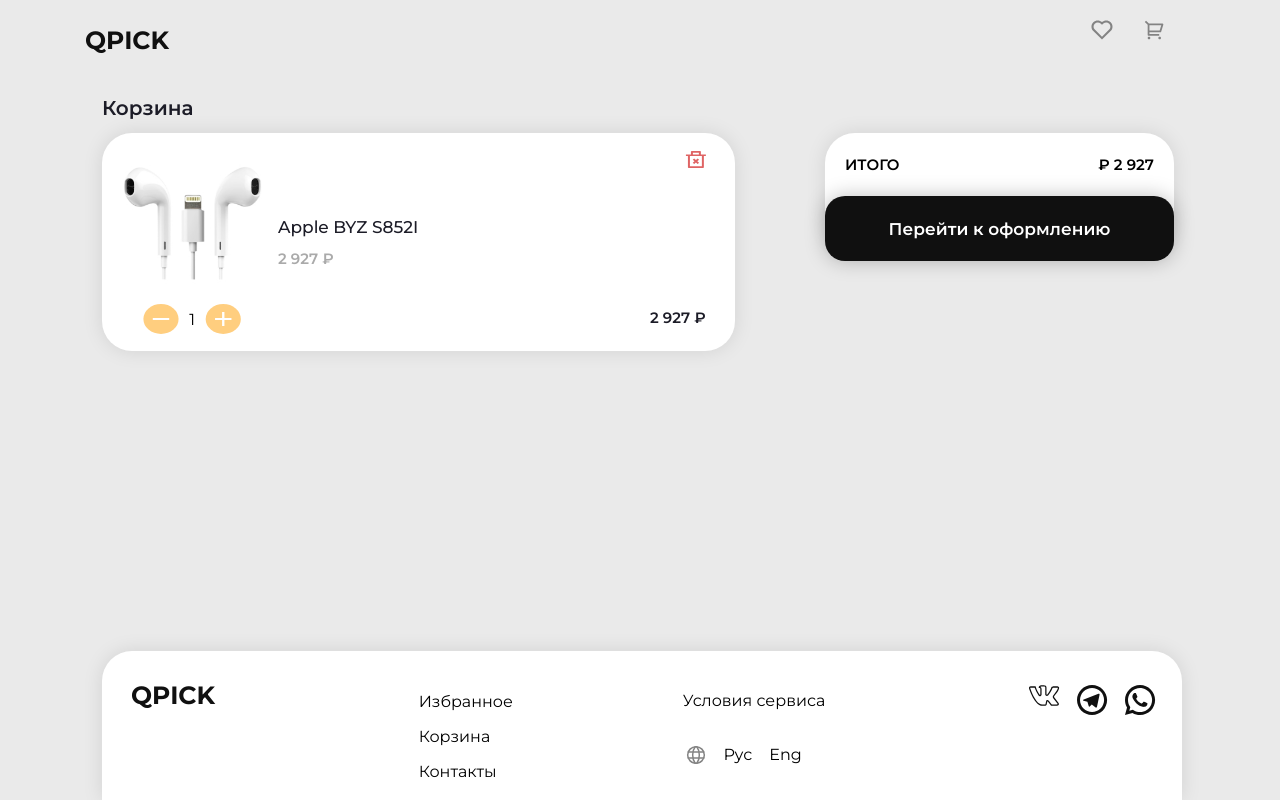
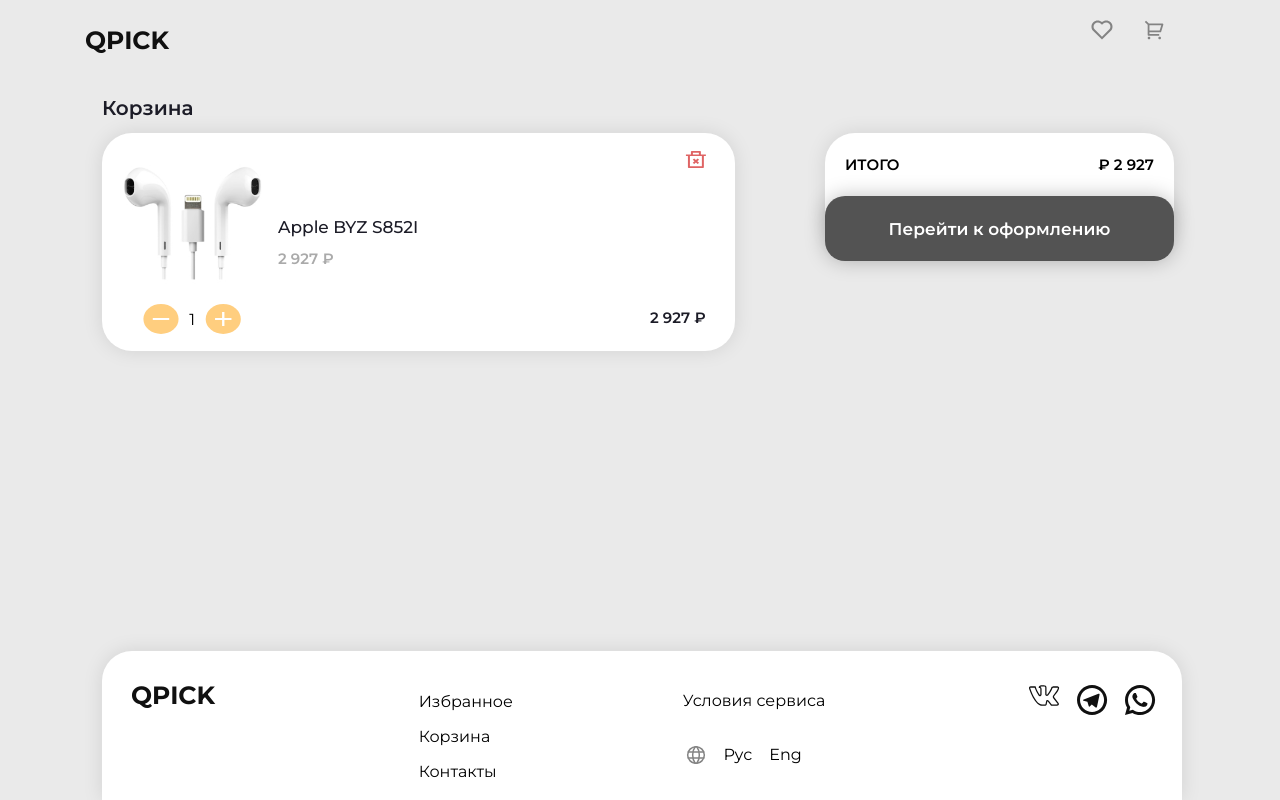
Before and after one commit to ZNP8b/neoflex-shop, a React (Create React App) app: page /cart in a window 1280 px wide. In both pictures the pointer is over the button "Перейти к оформлению". Built offline with nearby package versions, Linux system fonts and the light colour scheme.

Commit message:
added button hover

```diff
--- a/src/components/Cart/Result_Card/Result_Card.module.scss
+++ b/src/components/Cart/Result_Card/Result_Card.module.scss
@@ -23,6 +23,10 @@
         cursor: pointer;
     }
 
+    button:hover {
+        background: #535353;
+    }
+
     .finalPrice {
         display: flex;
         justify-content: space-between;
```
